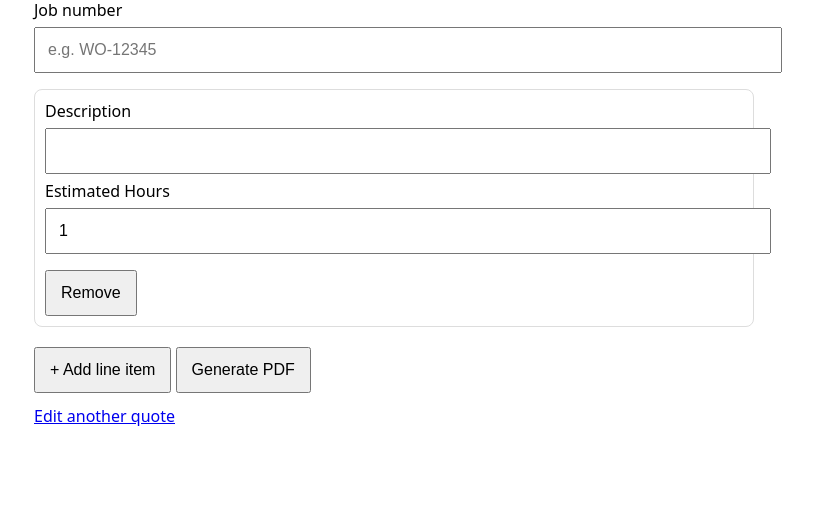
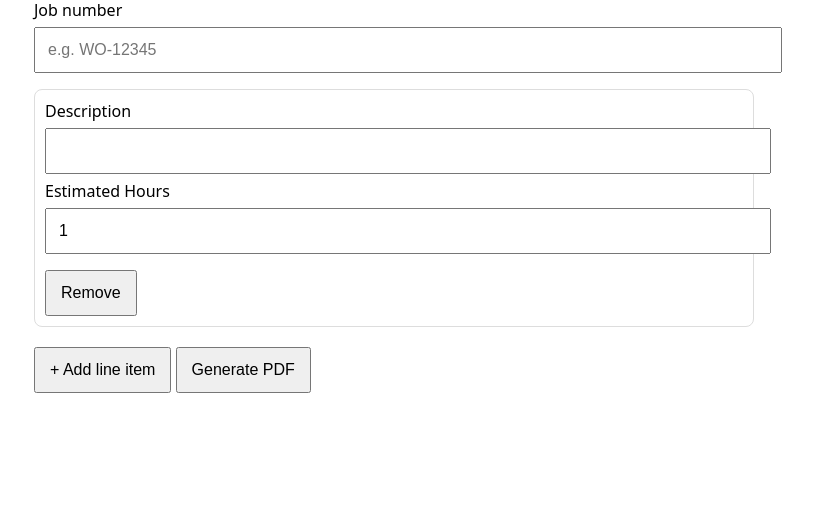
Before and after one commit to mmonclus-coder/quote-web, a Flask app: page / in a window 1280 px wide. Shown: the part 90-603 px from the top of the page, without its empty margins (246-1059 px from the left). Run offline with Flask 3, Linux system fonts and the light colour scheme; parts of the project's set-up code (start-up, migrations or seed data) failed here and were passed over.

Commit message:
Update form.html

```diff
--- a/templates/form.html
+++ b/templates/form.html
@@ -54,8 +54,6 @@
     </button>
   </form>
 
-  <a href="/edit">Edit another quote</a>
-
   <script>
     function escapeHtml(s) {
       return String(s)
```
